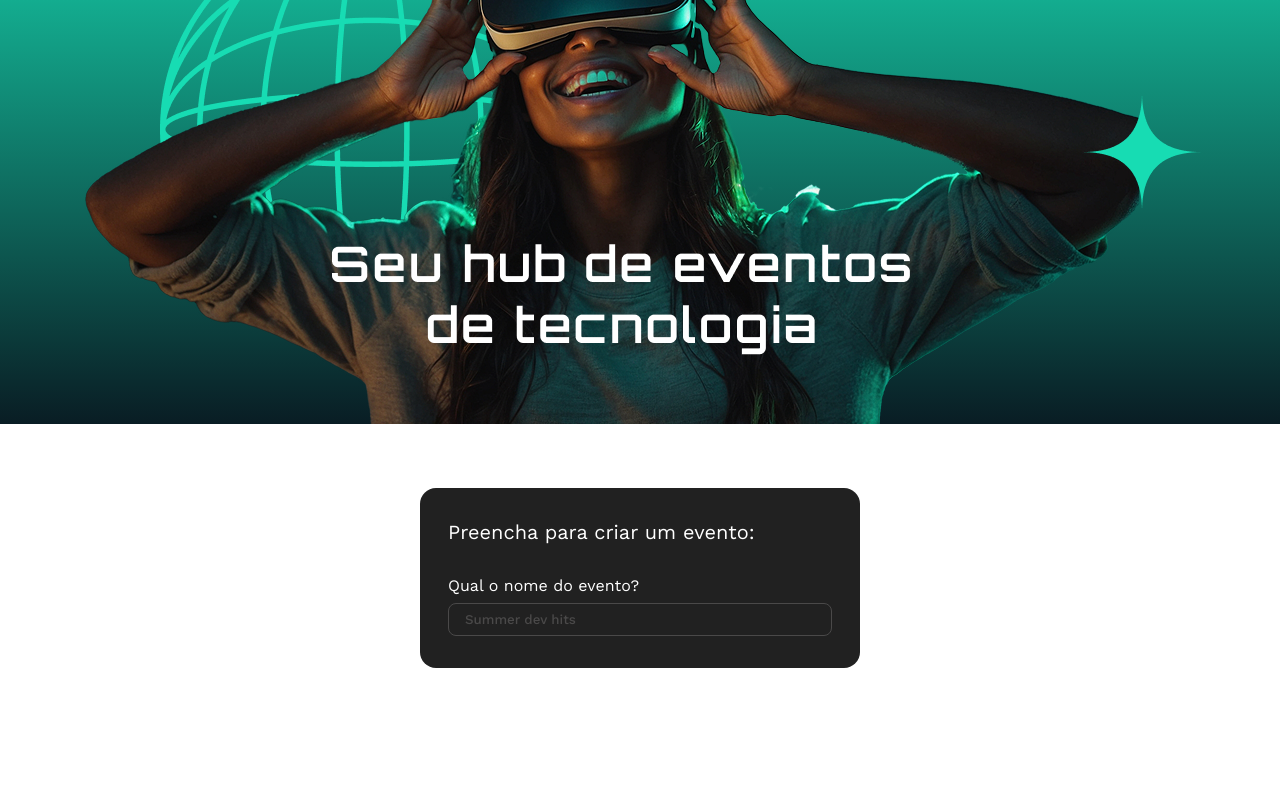
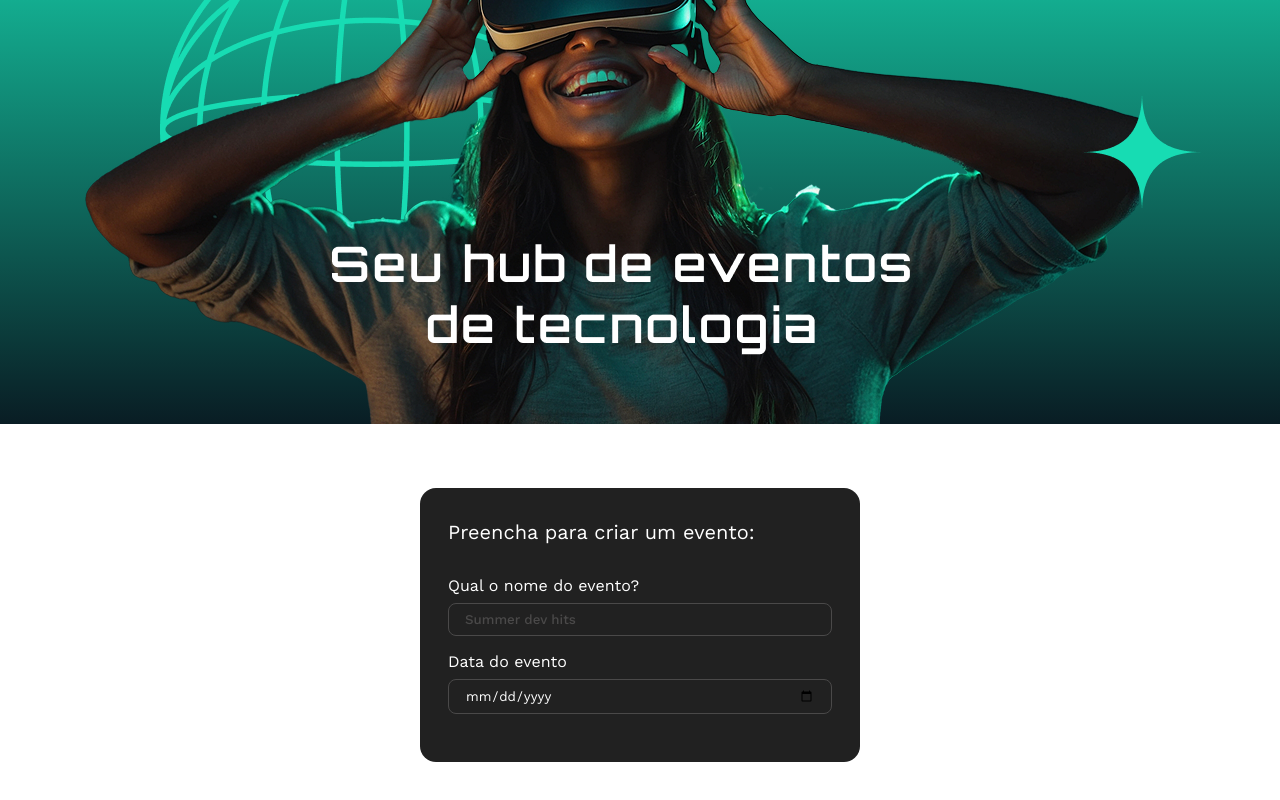
Before and after one commit to juliocreis/tecboard-react, a React (Vite) app: page / in a window 1280 px wide. Shown: the part 258-1058 px from the top of the page. Before the commit the page ends 990 px from the top, so only its background shows below. Built offline with nearby package versions, Linux system fonts and the light colour scheme.

Commit message:
Cria campo de data do evento

```diff
--- a/src/componentes/FormularioDeEvento/formulario-de-evento.estilos.css
+++ b/src/componentes/FormularioDeEvento/formulario-de-evento.estilos.css
@@ -7,3 +7,11 @@
   border-radius: 16px;
   color: #FFFFFF;
 }
+
+.campo {
+  margin-bottom: 16px;
+}
+
+.campo input[type="text"] {
+  text-decoration: none;
+}
--- a/src/componentes/FormularioDeEvento/index.jsx
+++ b/src/componentes/FormularioDeEvento/index.jsx
@@ -1,4 +1,4 @@
-import './formulario-de-evento.estilos.css'
+import "./formulario-de-evento.estilos.css";
 import { CampoDeFormulario } from "../CampoDeFormulario";
 import { Input } from "../Input";
 import { Label } from "../Label";
@@ -9,6 +9,7 @@ export function FormularioDeEvento() {
     <>
       <form className="formulario-evento">
         <TituloFormulario>Preencha para criar um evento:</TituloFormulario>
+        <div className="campo">
           <CampoDeFormulario>
             <Label htmlFor="nome">Qual o nome do evento?</Label>
             <Input
@@ -18,6 +19,19 @@ export function FormularioDeEvento() {
               name="nomeEvento"
             />
           </CampoDeFormulario>
+        </div>
+
+        <div className="campo">
+          <CampoDeFormulario>
+            <Label htmlFor="nome">Data do evento</Label>
+            <Input
+              type="date"
+              id="data"
+              placeholder="XX/XX/XXXX"
+              name="dataEvento"
+            />
+          </CampoDeFormulario>
+        </div>
       </form>
     </>
   );
```
Lines whose indentation alone changed are shown as unchanged.
